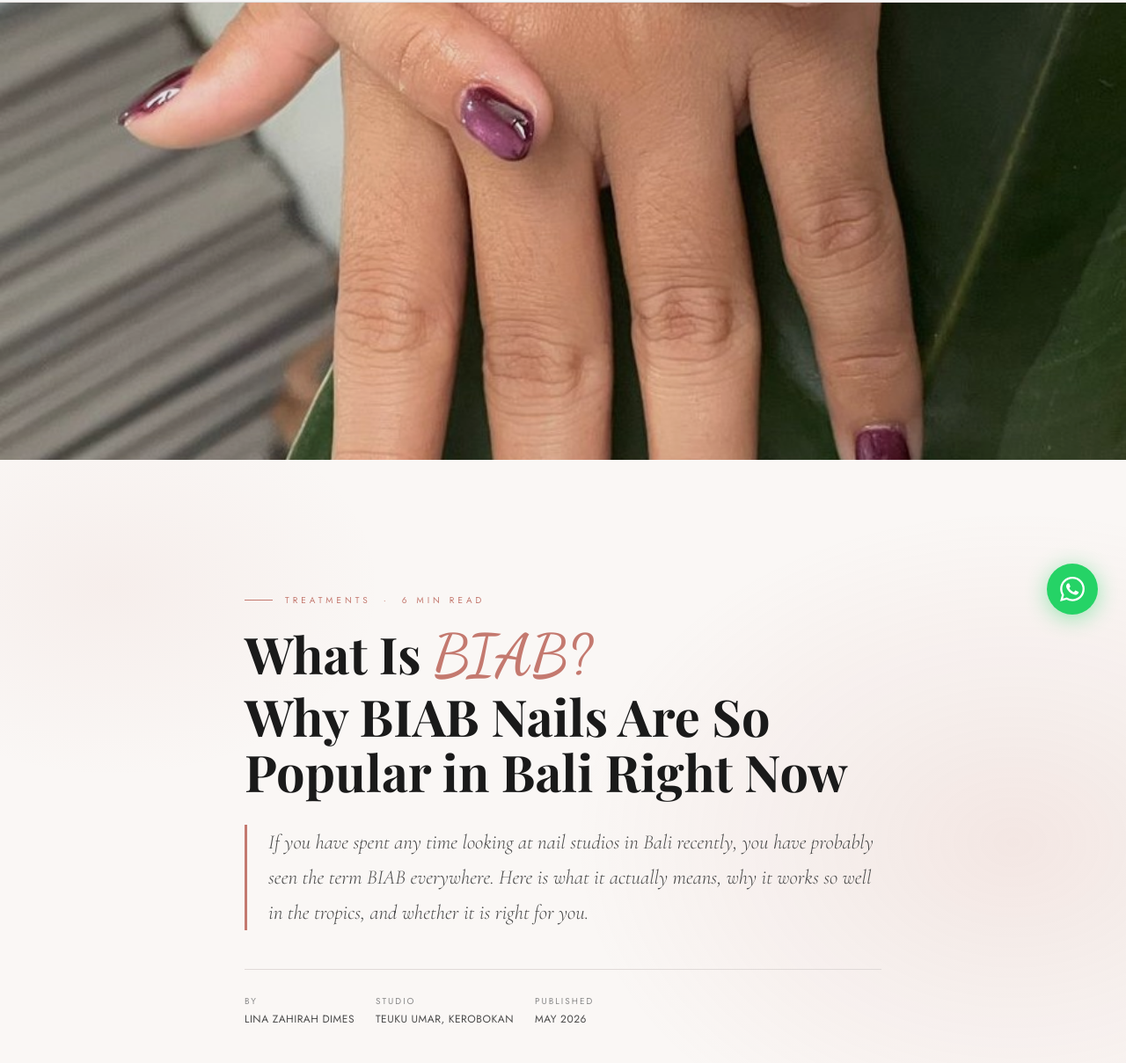
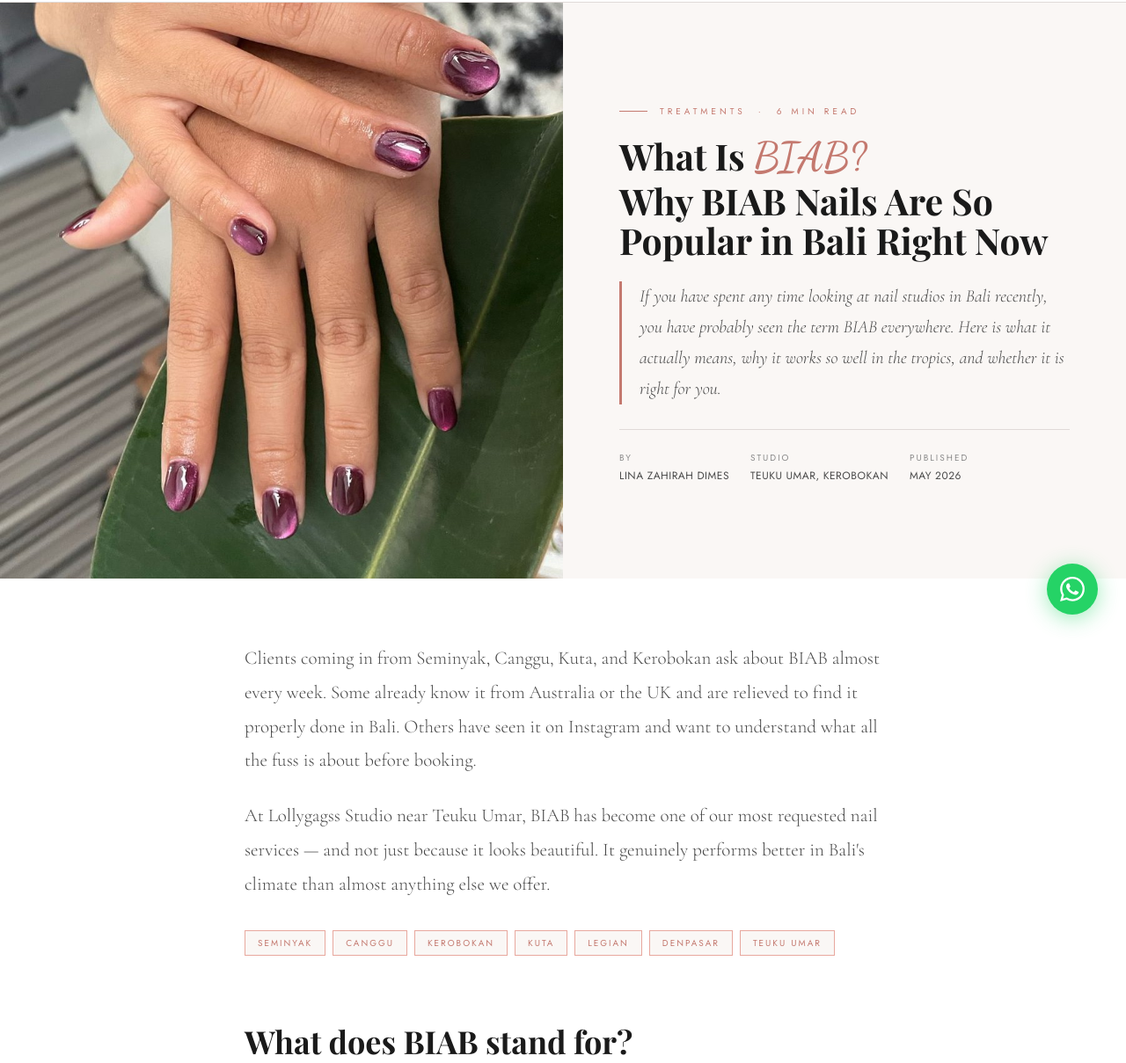
Before and after one commit to Sivvonhub/lollygagss-website, a website: page biab-bali.html in a window 1280 px wide. Shown: the part 69-1278 px from the top of the page at 88% size. Drawn offline with nearby package versions, Linux system fonts and the light colour scheme.

Commit message:
Add files via upload

```diff
--- a/biab-bali.html
+++ b/biab-bali.html
@@ -177,26 +177,25 @@
       text-transform:uppercase; color:var(--gray-dark); text-decoration:none;
     }
 
-    /* ── ARTICLE HERO ── */
-    .article-hero {
+
+    /* ── SPLIT HERO ── */
+    .split-hero {
+      display:grid; grid-template-columns:1fr 1fr;
+      background:var(--cream);
       padding-top:var(--nav-h);
+    }
+    .split-hero-img {
+      overflow:hidden;
+    }
+    .split-hero-img img {
+      width:100%; height:100%;
+      object-fit:cover; object-position:center center;
+      display:block;
+    }
+    .split-hero-text {
+      padding:64px 64px 56px;
+      display:flex; flex-direction:column; justify-content:center;
       background:var(--cream);
-      position:relative;
-      overflow:hidden;
-      padding-bottom:80px;
-    }
-    .article-hero::before {
-      content:'';
-      position:absolute; inset:0;
-      background:
-        radial-gradient(ellipse 60% 80% at 90% 60%, rgba(196,121,111,.13) 0%, transparent 65%),
-        radial-gradient(ellipse 40% 50% at 10% 20%, rgba(196,121,111,.07) 0%, transparent 60%);
-      pointer-events:none;
-    }
-    .article-hero-inner {
-      max-width:820px; margin:0 auto;
-      padding:80px 48px 0;
-      position:relative; z-index:1;
     }
     .article-eyebrow {
       font-family:'Jost',sans-serif; font-size:10px; letter-spacing:4px;
@@ -206,25 +205,26 @@
     .article-eyebrow-sep {
       width:32px; height:1px; background:var(--rose); display:inline-block;
     }
-    .article-hero h1 {
+    .split-hero-text h1 {
       font-family:'Playfair Display',serif;
-      font-size:clamp(34px,4.5vw,58px); font-weight:700; line-height:1.1;
-      margin-bottom:28px; color:var(--black);
+      font-size:clamp(28px,3.2vw,48px); font-weight:700; line-height:1.1;
+      margin-bottom:24px; color:var(--black);
     }
-    .article-hero h1 em {
+    .split-hero-text h1 em {
       font-family:'Dancing Script',cursive; font-size:1.15em;
       font-style:normal; color:var(--rose);
     }
     .article-lead {
       font-family:'Cormorant Garamond',serif;
-      font-size:clamp(19px,2vw,23px); font-weight:300; font-style:italic;
+      font-size:clamp(17px,1.6vw,20px); font-weight:300; font-style:italic;
       color:var(--gray-dark); line-height:1.75;
-      border-left:3px solid var(--rose); padding-left:24px;
-      margin-top:28px;
+      border-left:3px solid var(--rose); padding-left:20px;
+      margin-bottom:28px;
     }
     .article-meta {
-      display:flex; align-items:center; gap:24px; margin-top:44px;
-      padding-top:28px; border-top:1px solid var(--gray-light);
+      display:flex; align-items:center; gap:24px;
+      padding-top:24px; border-top:1px solid var(--gray-light);
+      flex-wrap:wrap;
     }
     .article-meta-item {
       font-family:'Jost',sans-serif; font-size:10px; letter-spacing:2px;
@@ -232,6 +232,13 @@
     }
     .article-meta-item span {
       display:block; color:var(--gray-dark); margin-top:4px; font-size:12px; letter-spacing:.5px;
+    }
+
+    /* Mobile: stack vertically */
+    @media(max-width:768px) {
+      .split-hero { grid-template-columns:1fr; }
+      .split-hero-img img { width:100%; height:auto; max-height:420px; object-fit:cover; }
+      .split-hero-text { padding:36px 24px 44px; }
     }
 
     /* ── ARTICLE BODY ── */
@@ -632,16 +639,13 @@
   <a href="https://www.fresha.com/book-now/lollygagss-studio-jjwlf7jl/services?lid=2968855&share=true" target="_blank">Book Now</a>
 </div>
 
-<!-- ── ARTICLE COVER IMAGE ── -->
-<div style="padding-top:var(--nav-h); background:var(--black);">
-  <img src="/images/journal/biab-cover.jpg"
-       alt="Nail work by Lollygagss Studio, Teuku Umar Bali"
-       style="width:100%; max-height:520px; object-fit:cover; object-position:center; display:block; opacity:.92;">
-</div>
-
-<!-- ── ARTICLE HERO ── -->
-<div class="article-hero">
-  <div class="article-hero-inner">
+<!-- ── SPLIT HERO ── -->
+<div class="split-hero">
+  <div class="split-hero-img">
+    <img src="/images/journal/biab-cover.jpg"
+         alt="Nail work by Lollygagss Studio, Teuku Umar Bali">
+  </div>
+  <div class="split-hero-text">
     <div class="article-eyebrow">
       <span class="article-eyebrow-sep"></span>
       Treatments &nbsp;·&nbsp; 6 min read
```
